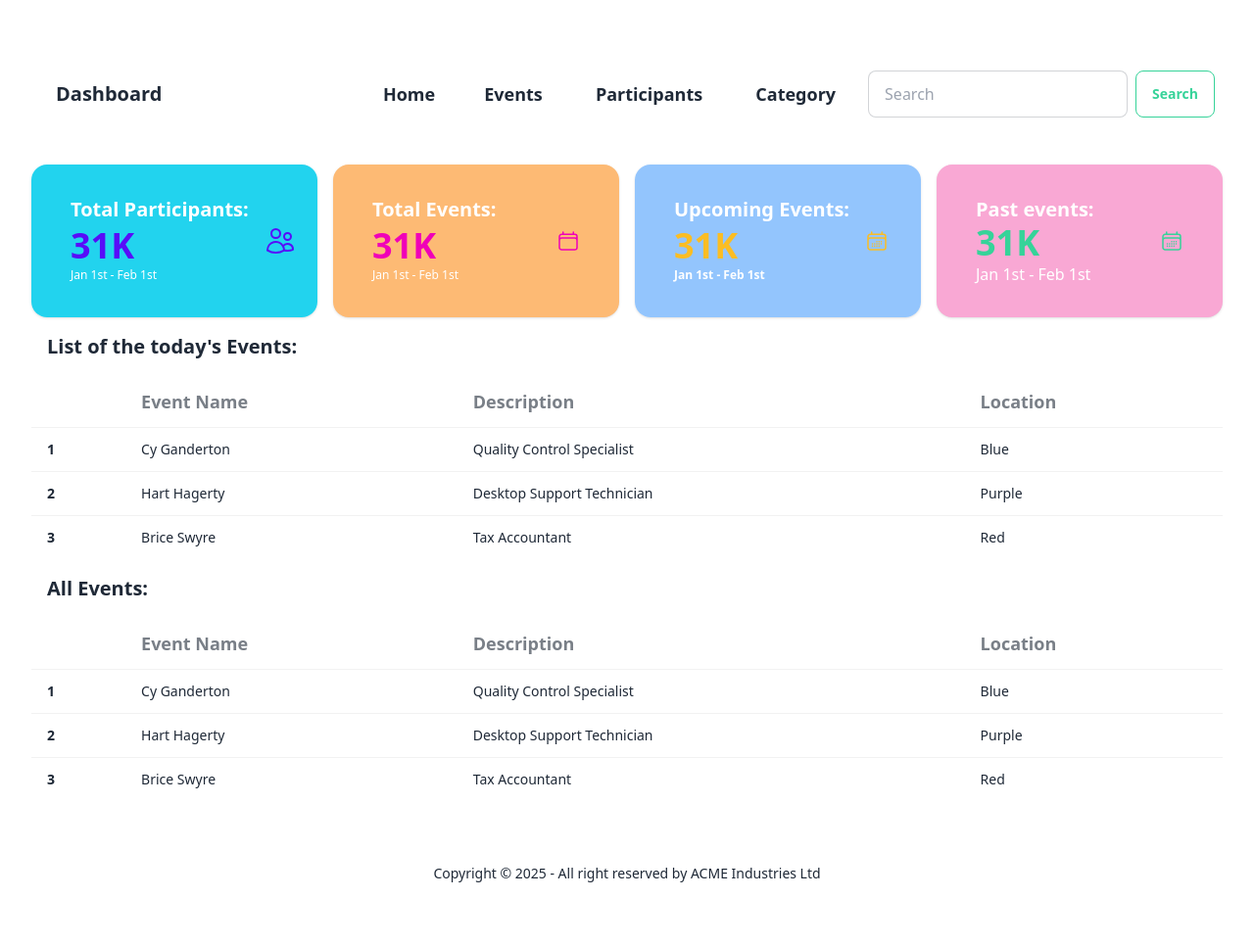
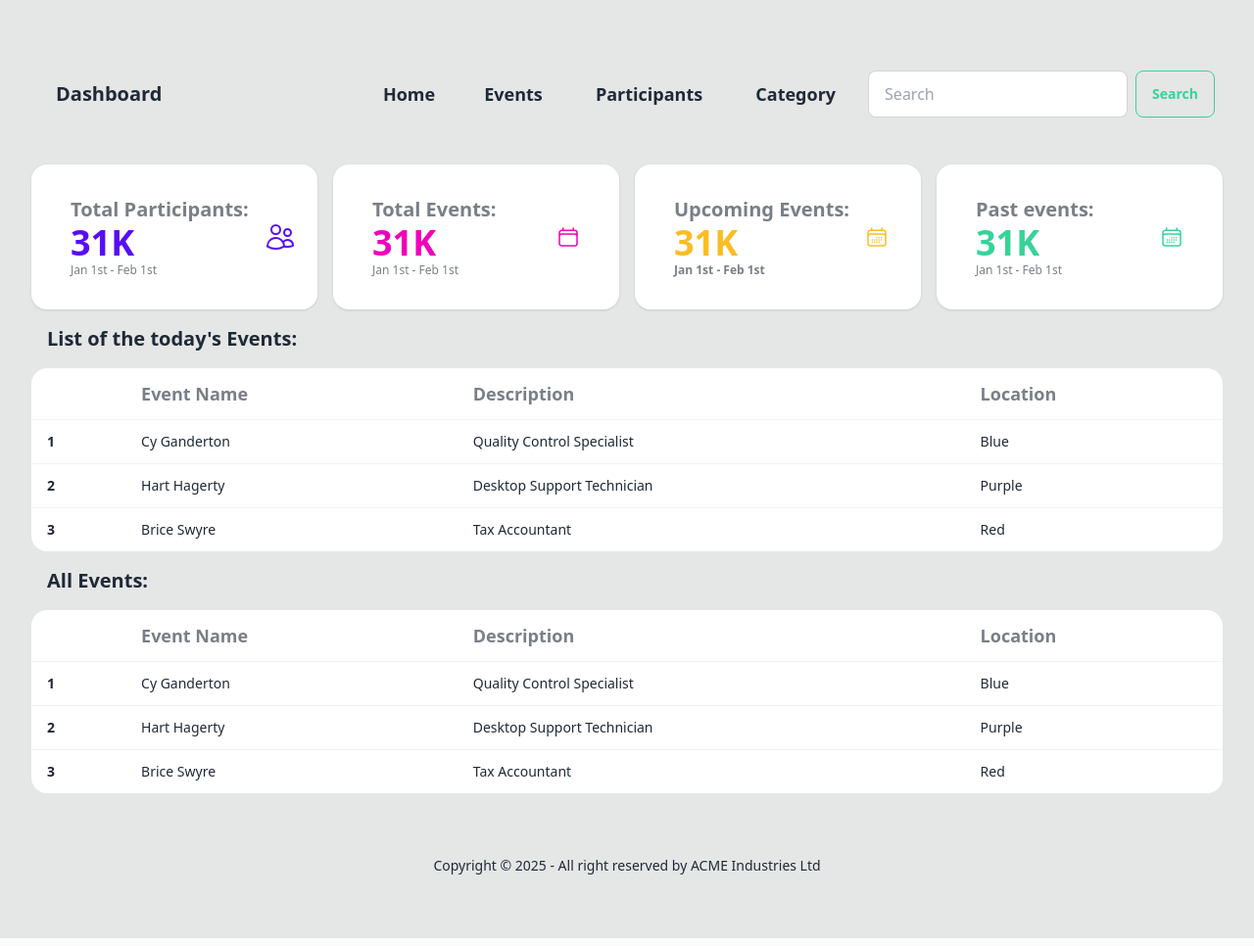
Before and after one commit to engrnazrulislam/event_mgmt_sys, a Django app: page /events/dashboard/ in a window 1280 px wide. Shown: the whole page at 98% size. Run offline with Django 5.2, Linux system fonts and the light colour scheme; data that the repository does not hold is empty.

Commit message:
update theme

```diff
--- a/events/templates/base_dashboard.html
+++ b/events/templates/base_dashboard.html
@@ -7,7 +7,7 @@
     <link rel="stylesheet" href="{% static "css/output.css" %}">
     <title>{% block title %}{% endblock title %}</title>
   </head>
-  <body class=" bg-base-100 p-8">
+  <body class=" bg-base-300 p-8">
     <nav class="container mx-auto ">
       {% comment %} Navbar Section {% endcomment %}
       <div class="navbar pt-8">
--- a/events/templates/dashboard.html
+++ b/events/templates/dashboard.html
@@ -13,52 +13,52 @@
     {% comment %} Grid Stats Section {% endcomment %}
       <div class="grid grid-cols-1 grid-flow-row lg:grid-cols-4 lg:grid-flow-col gap-4 ">
 
-          <div class="stats shadow p-4 bg-cyan-400">
+          <div class="stats shadow p-4">
               <div class="stat">
                 <div class="stat-figure text-primary">
                   <svg xmlns="http://www.w3.org/2000/svg" fill="none" viewBox="0 0 24 24" stroke-width="1.5" stroke="currentColor" class="size-8">
                     <path stroke-linecap="round" stroke-linejoin="round" d="M15 19.128a9.38 9.38 0 0 0 2.625.372 9.337 9.337 0 0 0 4.121-.952 4.125 4.125 0 0 0-7.533-2.493M15 19.128v-.003c0-1.113-.285-2.16-.786-3.07M15 19.128v.106A12.318 12.318 0 0 1 8.624 21c-2.331 0-4.512-.645-6.374-1.766l-.001-.109a6.375 6.375 0 0 1 11.964-3.07M12 6.375a3.375 3.375 0 1 1-6.75 0 3.375 3.375 0 0 1 6.75 0Zm8.25 2.25a2.625 2.625 0 1 1-5.25 0 2.625 2.625 0 0 1 5.25 0Z" />
                   </svg>
                 </div>
-                <div class="stat-title text-xl text-white font-bold">Total Participants:</div>
+                <div class="stat-title text-xl font-bold">Total Participants:</div>
                 <div class="stat-value text-primary">31K</div>
-                <div class="stat-desc text-white ">Jan 1st - Feb 1st</div>
+                <div class="stat-desc">Jan 1st - Feb 1st</div>
             </div>
           </div>
-          <div class="stats shadow p-4 bg-orange-300">
+          <div class="stats shadow p-4">
               <div class="stat">
                 <div class="stat-figure text-secondary">
                   <svg xmlns="http://www.w3.org/2000/svg" fill="none" viewBox="0 0 24 24" stroke-width="1.5" stroke="currentColor" class="size-6">
                      <path stroke-linecap="round" stroke-linejoin="round" d="M6.75 3v2.25M17.25 3v2.25M3 18.75V7.5a2.25 2.25 0 0 1 2.25-2.25h13.5A2.25 2.25 0 0 1 21 7.5v11.25m-18 0A2.25 2.25 0 0 0 5.25 21h13.5A2.25 2.25 0 0 0 21 18.75m-18 0v-7.5A2.25 2.25 0 0 1 5.25 9h13.5A2.25 2.25 0 0 1 21 11.25v7.5" />
                   </svg>
                 </div>
-                <div class="stat-title text-xl text-white font-bold">Total Events:</div>
+                <div class="stat-title text-xl font-bold">Total Events:</div>
                 <div class="stat-value text-secondary">31K</div>
-                <div class="stat-desc text-white">Jan 1st - Feb 1st</div>
+                <div class="stat-desc">Jan 1st - Feb 1st</div>
             </div>
           </div>
-          <div class="stats shadow p-4 bg-blue-300">
+          <div class="stats shadow p-4">
               <div class="stat">
                 <div class="stat-figure text-warning">
                   <svg xmlns="http://www.w3.org/2000/svg" fill="none" viewBox="0 0 24 24" stroke-width="1.5" stroke="currentColor" class="size-6">
                       <path stroke-linecap="round" stroke-linejoin="round" d="M6.75 3v2.25M17.25 3v2.25M3 18.75V7.5a2.25 2.25 0 0 1 2.25-2.25h13.5A2.25 2.25 0 0 1 21 7.5v11.25m-18 0A2.25 2.25 0 0 0 5.25 21h13.5A2.25 2.25 0 0 0 21 18.75m-18 0v-7.5A2.25 2.25 0 0 1 5.25 9h13.5A2.25 2.25 0 0 1 21 11.25v7.5m-9-6h.008v.008H12v-.008ZM12 15h.008v.008H12V15Zm0 2.25h.008v.008H12v-.008ZM9.75 15h.008v.008H9.75V15Zm0 2.25h.008v.008H9.75v-.008ZM7.5 15h.008v.008H7.5V15Zm0 2.25h.008v.008H7.5v-.008Zm6.75-4.5h.008v.008h-.008v-.008Zm0 2.25h.008v.008h-.008V15Zm0 2.25h.008v.008h-.008v-.008Zm2.25-4.5h.008v.008H16.5v-.008Zm0 2.25h.008v.008H16.5V15Z" />
                   </svg>
                 </div>
-                <div class="stat-title text-xl text-white font-bold">Upcoming Events:</div>
+                <div class="stat-title text-xl font-bold">Upcoming Events:</div>
                 <div class="stat-value text-warning">31K</div>
-                <div class="stat-desc text-white font-bold">Jan 1st - Feb 1st</div>
+                <div class="stat-desc font-bold">Jan 1st - Feb 1st</div>
             </div>
           </div>
-          <div class="stats shadow p-4 bg-pink-300">
+          <div class="stats shadow p-4">
               <div class="stat">
                 <div class="stat-figure text-success">
                   <svg xmlns="http://www.w3.org/2000/svg" fill="none" viewBox="0 0 24 24" stroke-width="1.5" stroke="currentColor" class="size-6">
                       <path stroke-linecap="round" stroke-linejoin="round" d="M6.75 3v2.25M17.25 3v2.25M3 18.75V7.5a2.25 2.25 0 0 1 2.25-2.25h13.5A2.25 2.25 0 0 1 21 7.5v11.25m-18 0A2.25 2.25 0 0 0 5.25 21h13.5A2.25 2.25 0 0 0 21 18.75m-18 0v-7.5A2.25 2.25 0 0 1 5.25 9h13.5A2.25 2.25 0 0 1 21 11.25v7.5m-9-6h.008v.008H12v-.008ZM12 15h.008v.008H12V15Zm0 2.25h.008v.008H12v-.008ZM9.75 15h.008v.008H9.75V15Zm0 2.25h.008v.008H9.75v-.008ZM7.5 15h.008v.008H7.5V15Zm0 2.25h.008v.008H7.5v-.008Zm6.75-4.5h.008v.008h-.008v-.008Zm0 2.25h.008v.008h-.008V15Zm0 2.25h.008v.008h-.008v-.008Zm2.25-4.5h.008v.008H16.5v-.008Zm0 2.25h.008v.008H16.5V15Z" />
                   </svg>
                 </div>
-                <div class="stat-title text-xl text-white font-bold">Past events:</div>
+                <div class="stat-title text-xl font-bold">Past events:</div>
                 <div class="stat-value text-success">31K</div>
-                <div class="stat-des text-white">Jan 1st - Feb 1st</div>
+                <div class="stat-desc">Jan 1st - Feb 1st</div>
             </div>
           </div>
       </div>
--- a/events/templates/user_dashboard.html
+++ b/events/templates/user_dashboard.html
@@ -10,7 +10,7 @@
 {% endblock home_btn %}
 {% block event_list %}
 <div class="overflow-x-auto pt-8">
-  <table class="table">
+  <table class="table bg-white">
     <!-- head -->
     <thead>
       <tr>
--- a/static/css/output.css
+++ b/static/css/output.css
@@ -2660,6 +2660,21 @@ details.collapse summary::-webkit-details-marker {
   background-color: rgb(248 250 252 / var(--tw-bg-opacity, 1));
 }
 
+.bg-base-300 {
+  --tw-bg-opacity: 1;
+  background-color: hsl(var(--b3) / var(--tw-bg-opacity, 1));
+}
+
+.bg-base-200 {
+  --tw-bg-opacity: 1;
+  background-color: hsl(var(--b2) / var(--tw-bg-opacity, 1));
+}
+
+.bg-white {
+  --tw-bg-opacity: 1;
+  background-color: rgb(255 255 255 / var(--tw-bg-opacity, 1));
+}
+
 .p-4 {
   padding: 1rem;
 }
```
